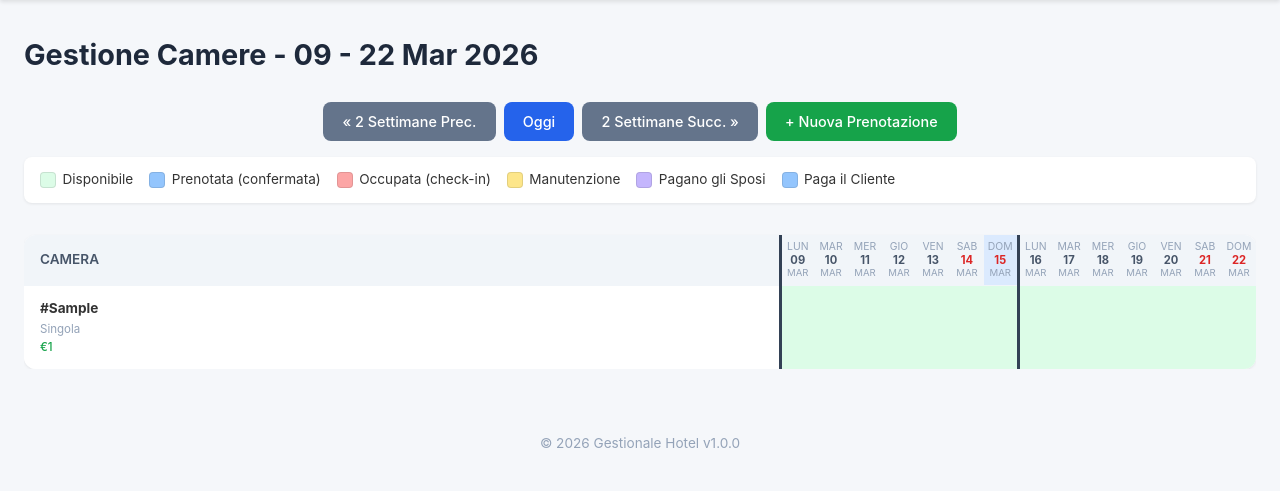
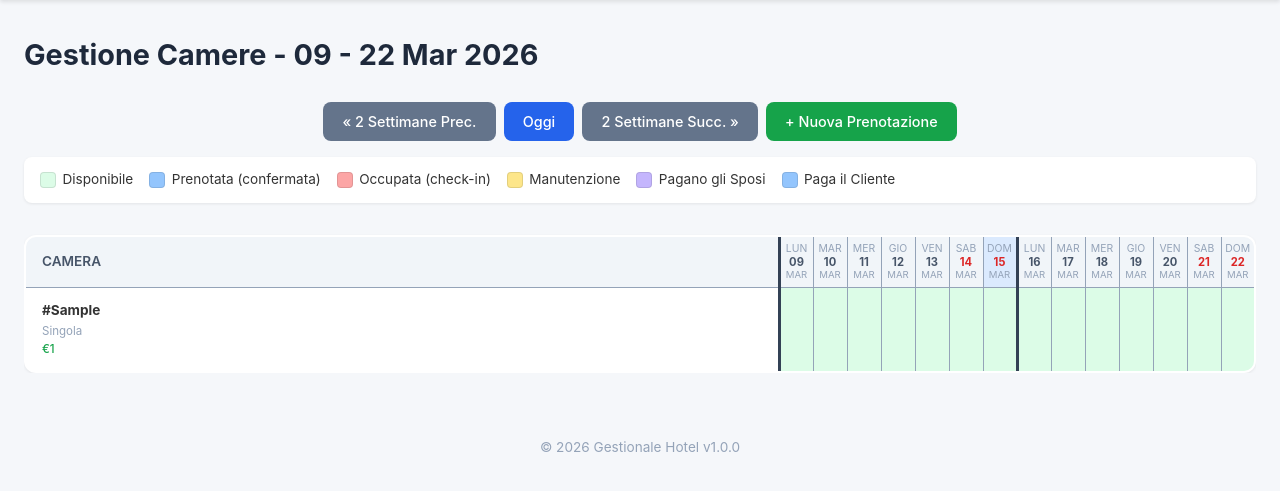
Before and after one commit to geremiacastellani2-jpg/gestionaledefinitivo, a PHP site: page /pages/calendario.php in a window 1280 px wide. Shown: the part 60-551 px from the top of the page. Run offline with PHP 8.4, Linux system fonts and the light colour scheme; tables that the repository leaves empty hold one stand-in row (values such as "Sample post").

Commit message:
style: bordi griglia piu scuri e spessi per migliore leggibilita
https://claude.ai/code/session_011bbxptVXb6LusjZ3Mbjdbc

```diff
--- a/css/style.css
+++ b/css/style.css
@@ -281,7 +281,15 @@ legend {
 
 .calendario-griglia-wrapper { overflow-x: auto; }
 
-.calendario-tabella { font-size: 0.85rem; }
+.calendario-tabella {
+    font-size: 0.85rem;
+    border: 2px solid #94a3b8;
+}
+
+.calendario-tabella th,
+.calendario-tabella td {
+    border: 1.5px solid #94a3b8;
+}
 
 .calendario-tabella th.giorno-col-header,
 .calendario-tabella td.giorno-col {
```
